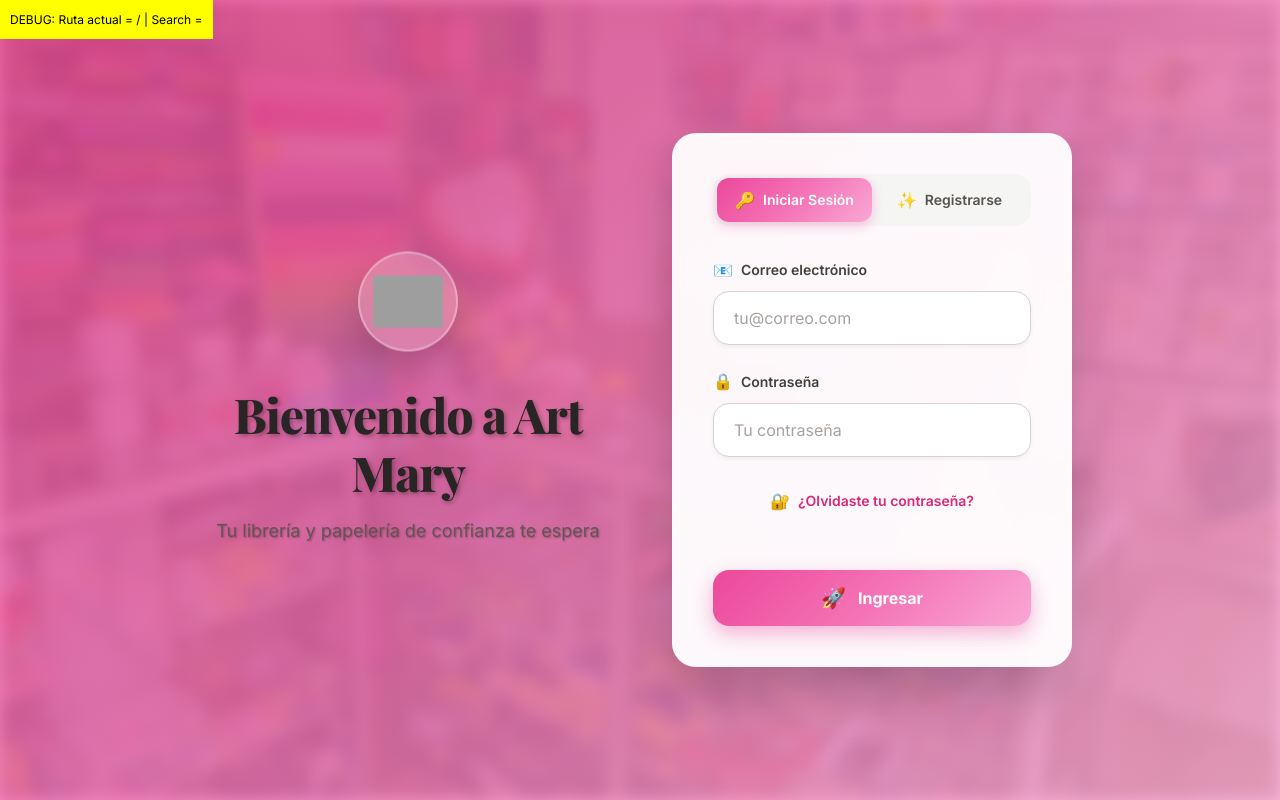
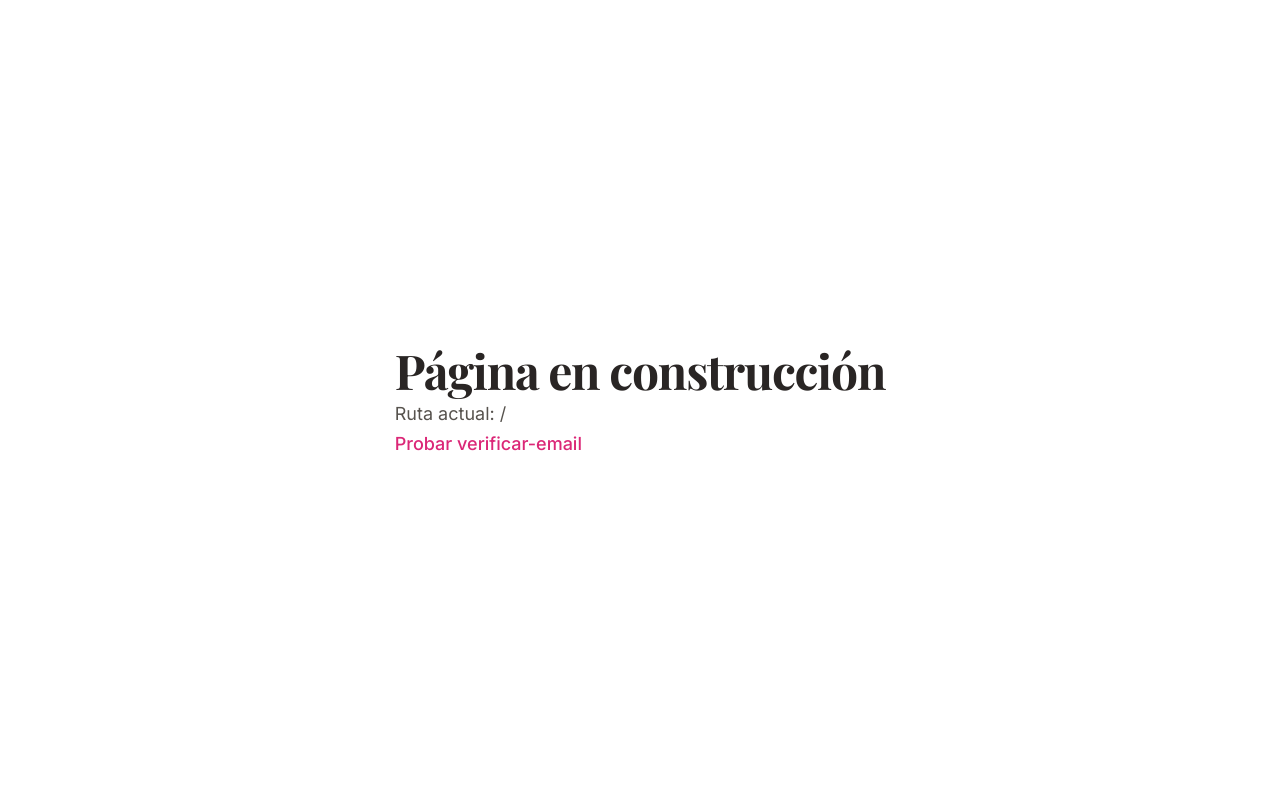
Before and after one commit to JvCas10/artmary-app, a React (Vite) app in the folder frontend/: page / in a window 1280 px wide. Built offline with nearby package versions, Linux system fonts and the light colour scheme; no server answers; grey boxes are pictures that could not be loaded.

Commit message:
Fix correo 6

```diff
--- a/frontend/src/App.jsx
+++ b/frontend/src/App.jsx
@@ -1,22 +1,8 @@
-// src/App.jsx - VERSIÓN DE DIAGNÓSTICO
-import { Routes, Route, useLocation } from 'react-router-dom';
-import Login from './pages/Login';
-import Catalogo from './pages/Catalogo';
-import CrearProducto from './pages/CrearProducto';
-import Carrito from './pages/Carrito';
-import ConfirmarPedido from './pages/ConfirmarPedido';
-import AdminPanel from './pages/AdminPanel';
-import MisPedidos from './pages/MisPedidos';
-import NotFoundPage from './pages/NotFoundPage';
-import Header from './components/Header';
-import PrivateRoute from './components/PrivateRoute';
-import AdminRoute from './components/AdminRoute';
-import VerificarEmail from './pages/VerificarEmail';
-import SolicitarRestablecimiento from './pages/SolicitarRestablecimiento';
-import RestablecerContrasena from './pages/RestablecerContrasena';
+// src/App.jsx - VERSIÓN TEMPORAL SIMPLIFICADA
+import { Routes, Route } from 'react-router-dom';
 
-// Componente de prueba simple
-function PruebaVerificacion() {
+// Componente de prueba simple para verificar email
+function VerificarEmailSimple() {
   return (
     <div style={{
       minHeight: '100vh',
@@ -27,74 +13,52 @@ function PruebaVerificacion() {
       color: '#000',
       fontSize: '24px',
       fontWeight: 'bold',
-      flexDirection: 'column'
+      flexDirection: 'column',
+      padding: '20px'
     }}>
-      <h1>🎉 RUTA DE VERIFICACIÓN FUNCIONANDO!</h1>
+      <h1>🎉 ¡VERIFICACIÓN DE EMAIL FUNCIONANDO!</h1>
       <p>URL actual: {window.location.href}</p>
       <p>Token: {new URLSearchParams(window.location.search).get('token')}</p>
+      <p>Si ves esto, la ruta funciona correctamente.</p>
+      <a href="/login" style={{
+        background: 'blue',
+        color: 'white',
+        padding: '10px 20px',
+        textDecoration: 'none',
+        borderRadius: '5px',
+        marginTop: '20px'
+      }}>
+        Ir al Login
+      </a>
     </div>
   );
 }
 
 function App() {
-  const location = useLocation();
+  return (
+    <Routes>
+      {/* Solo la ruta de verificación por ahora */}
+      <Route path="/verificar-email" element={<VerificarEmailSimple />} />
 
-  // DEBUG
-  console.log('🔍 Ruta actual en App:', location.pathname);
-  console.log('🔍 Search params en App:', location.search);
-
-  // Rutas que NO deben mostrar el Header
-  const rutasSinHeader = ['/login', '/', '/verificar-email', '/solicitar-restablecimiento', '/restablecer-contrasena'];
-  const mostrarHeader = !rutasSinHeader.includes(location.pathname);
-
-  console.log('🔍 Mostrar header:', mostrarHeader);
-
-  return (
-    <>
-      {mostrarHeader && <Header />}
-
-      {/* MENSAJE DE DEBUG VISIBLE */}
-      <div style={{
-        position: 'fixed',
-        top: 0,
-        left: 0,
-        background: 'yellow',
-        color: 'black',
-        padding: '10px',
-        zIndex: 9999,
-        fontSize: '12px'
-      }}>
-        DEBUG: Ruta actual = {location.pathname} | Search = {location.search}
-      </div>
-
-      <Routes>
-        {/* RUTA DE VERIFICACIÓN CON COMPONENTE SIMPLE */}
-        <Route path="/verificar-email" element={<PruebaVerificacion />} />
-
-        {/* Rutas públicas */}
-        <Route path="/" element={<Login />} />
-        <Route path="/login" element={<Login />} />
-        <Route path="/solicitar-restablecimiento" element={<SolicitarRestablecimiento />} />
-        <Route path="/restablecer-contrasena" element={<RestablecerContrasena />} />
-
-        {/* Rutas protegidas para cualquier usuario autenticado */}
-        <Route element={<PrivateRoute />}>
-          <Route path="/productos" element={<Catalogo />} />
-          <Route path="/carrito" element={<Carrito />} />
-          <Route path="/confirmar" element={<ConfirmarPedido />} />
-          <Route path="/mis-pedidos" element={<MisPedidos />} />
-        </Route>
-
-        {/* Rutas protegidas SOLO para usuarios con rol 'admin' */}
-        <Route element={<AdminRoute />}>
-          <Route path="/admin-panel" element={<AdminPanel />} />
-          <Route path="/crear-producto" element={<CrearProducto />} />
-        </Route>
-
-        {/* Ruta para 404 Not Found (SIEMPRE VA AL FINAL) */}
-        <Route path="*" element={<NotFoundPage />} />
-      </Routes>
-    </>
+      {/* Para cualquier otra ruta, mostrar mensaje */}
+      <Route path="*" element={
+        <div style={{
+          minHeight: '100vh',
+          display: 'flex',
+          alignItems: 'center',
+          justifyContent: 'center',
+          background: 'white',
+          color: 'black',
+          fontSize: '18px'
+        }}>
+          <div>
+            <h2>Página en construcción</h2>
+            <p>Ruta actual: {window.location.pathname}</p>
+            <a href="/verificar-email?token=test123">Probar verificar-email</a>
+          </div>
+        </div>
+      } />
+    </Routes>
   );
 }
 
--- a/frontend/src/main.jsx
+++ b/frontend/src/main.jsx
@@ -1,19 +1,18 @@
-// src/main.jsx
+// src/main.jsx - VERSIÓN TEMPORAL SIN AUTH PROVIDER
 import React from 'react';
 import ReactDOM from 'react-dom/client';
 import App from './App.jsx';
 import './index.css';
 import { BrowserRouter } from 'react-router-dom';
 import { CartProvider } from './context/CartContext';
-import { AuthProvider } from './context/AuthContext.jsx'; // <-- ¡AGREGA ESTA LÍNEA!
+// import { AuthProvider } from './context/AuthContext.jsx'; // COMENTAMOS TEMPORALMENTE
 
 ReactDOM.createRoot(document.getElementById('root')).render(
   <React.StrictMode>
     <BrowserRouter>
       <CartProvider>
-        <AuthProvider> {/* <-- ¡ENVUELVE App CON AuthProvider AQUÍ! */}
-          <App />
-        </AuthProvider>
+        {/* TEMPORALMENTE SIN AuthProvider */}
+        <App />
       </CartProvider>
     </BrowserRouter>
   </React.StrictMode>
```
